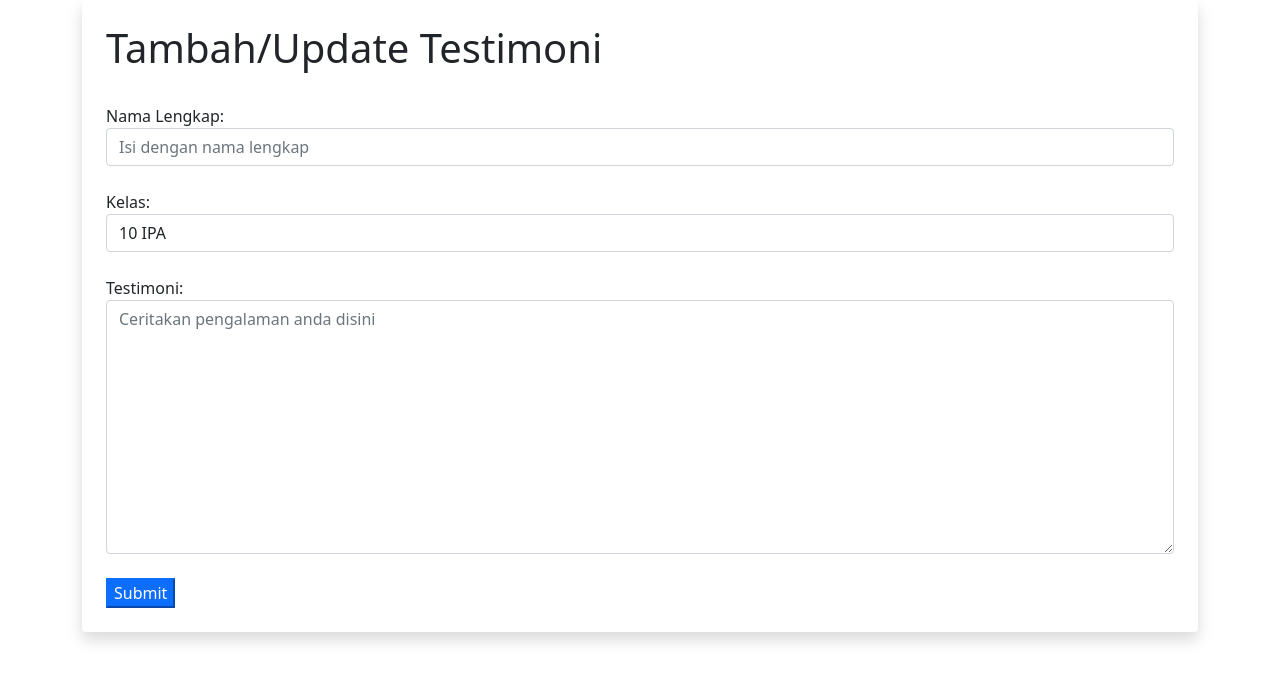
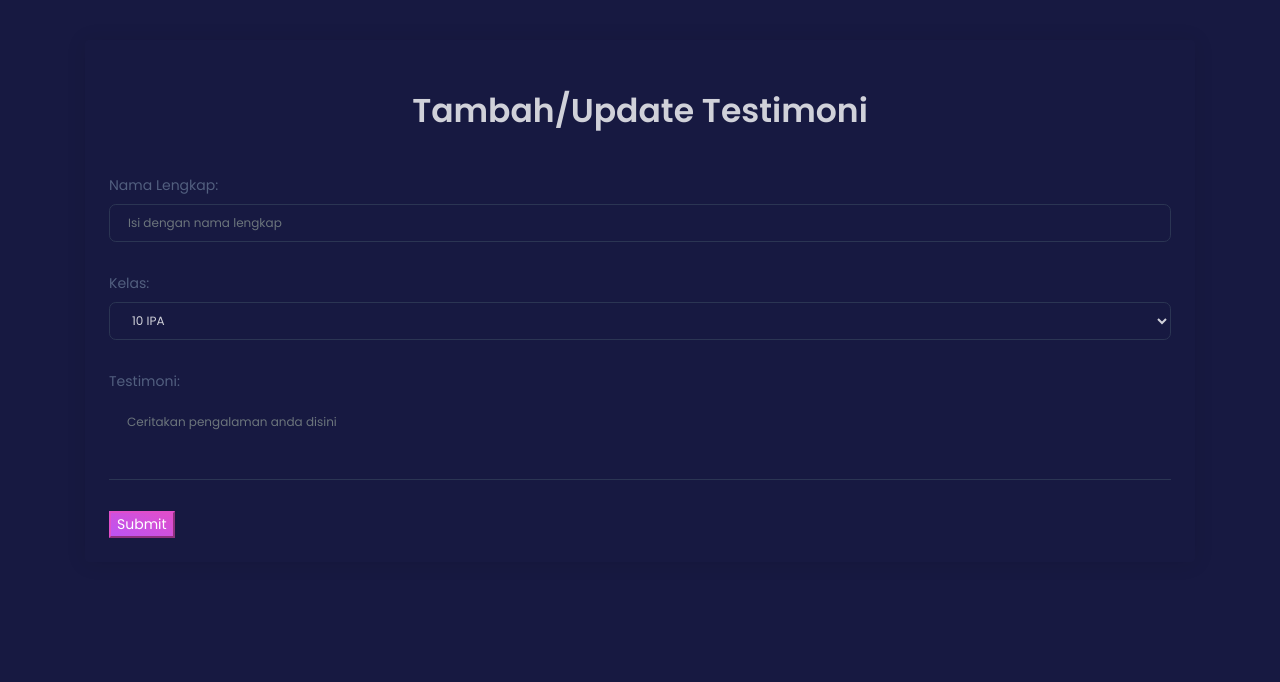
Before and after one commit to bryanmahdavikhia/Bimbol, a Django app: template testimoni/templates/testimoni_form.html in a window 1280 px wide. Shown: the top 682 px of the page. Run offline with Django 3.2, Linux system fonts and the light colour scheme; the template is opened without the code that fills it: values that come from a table or form of the project are taken from there, others are empty; parts of the project's set-up code (start-up, migrations or seed data) failed here and were passed over.

Commit message:
update testimoni

```diff
--- a/testimoni/templates/testimoni_form.html
+++ b/testimoni/templates/testimoni_form.html
@@ -5,24 +5,29 @@
   <head>
     <!-- Required meta tags -->
     <meta charset="utf-8">
-    <meta name="viewport" content="width=device-width, initial-scale=1">
-    <link rel="stylesheet" href="{% static 'css/style.css' %}">
+    <link href="https://fonts.googleapis.com/css?family=Poppins:200,300,400,600,700,800" rel="stylesheet">
 
 
-
-    {% block meta %}
-  {% endblock meta %}
-
     <!-- Bootstrap CSS -->
-    <link href="https://cdn.jsdelivr.net/npm/bootstrap@5.1.3/dist/css/bootstrap.min.css" rel="stylesheet" integrity="sha384-1BmE4kWBq78iYhFldvKuhfTAU6auU8tT94WrHftjDbrCEXSU1oBoqyl2QvZ6jIW3" crossorigin="anonymous">
+    <link href="{% static 'assets/css/blk-design-system.min.css' %}" rel="stylesheet">
 
     <title>Testimoni</title>
+    <style>
+      option {
+        background-color: white;
+        color: black;
+      }
+      body {
+      padding-top: 40px;
+      }
+
+    </style>
   </head>
 
   <body>
 <div class="container">
   <div class="shadow p-4 mb-5 bg-body rounded">
-  <h1>Tambah/Update Testimoni</h1>
+  <h1 class="title text-center">Tambah/Update Testimoni</h1>
   <br>
 <form method="POST">
 {% csrf_token %}
--- a/testimoni/views.py
+++ b/testimoni/views.py
@@ -11,7 +11,7 @@
     response = {'testimonial': testimonial}
     return render(request, 'testimoni_display.html', response)
 
-# @login_required(login_url='/main/login/')
+@login_required(login_url='/main/login/')
 def testimoni_update(request, pk):
 	context ={}
 	obj = get_object_or_404(Testimoni, pk = pk)
@@ -25,7 +25,7 @@
 
 	return render(request, "testimoni_form.html", context)
 
-# @login_required(login_url='/main/login/')
+@login_required(login_url='/main/login/')
 def testimoni_delete(request, pk):
 
     if request.is_ajax():
@@ -34,7 +34,7 @@
             return JsonResponse({"message":"success"})
     return JsonResponse({"message": "Maaf, penghapusan tidak berhasil"})
 
-# @login_required(login_url='/main/login/')
+@login_required(login_url='/main/login/')
 def testimoni_create(request):
     if request.method == "POST":
         form = TestimoniForm(request.POST)
```
Also changed, not shown: testimoni/templates/testimoni_display.html (+10 -5 lines).
